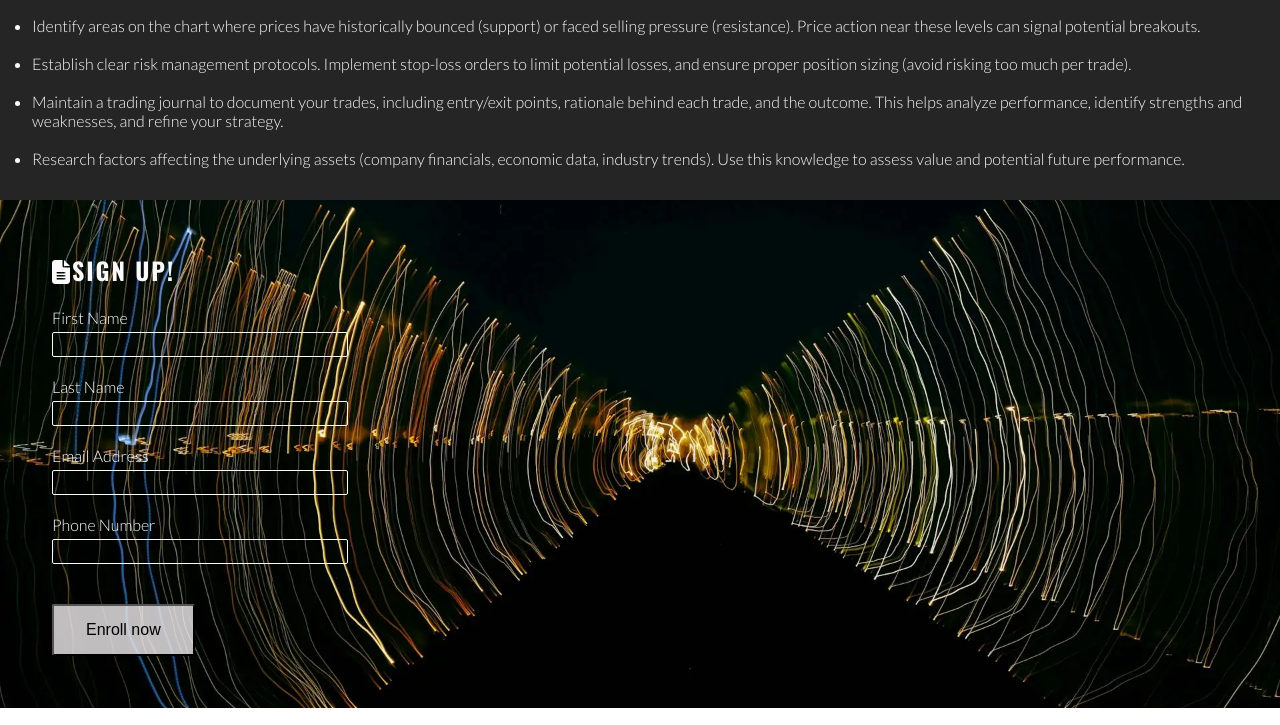
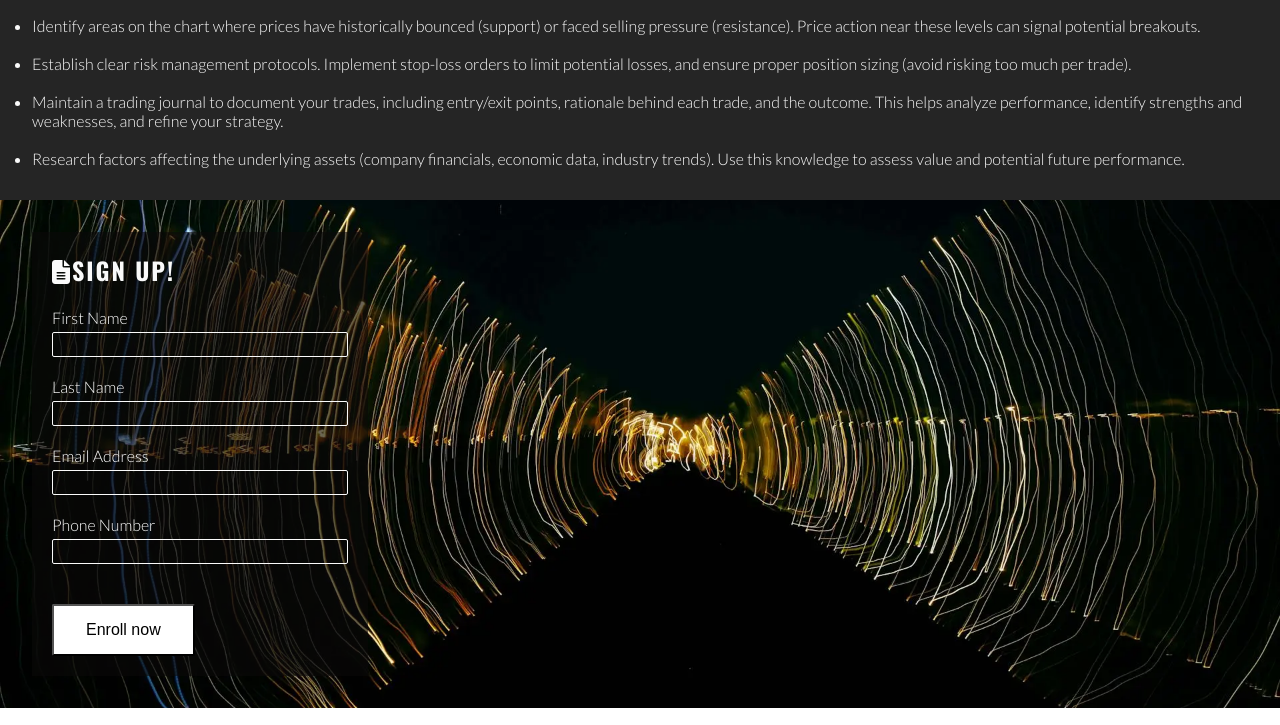
Before and after one commit to AndreaSaggiomo/CryptoSurge, a plain HTML site: page index.html in a window 1280 px wide. Shown: the part 1004-1729 px from the top of the page. Drawn offline with nearby package versions, Linux system fonts and the light colour scheme.

Commit message:
add background color to the singup form to help the visibility

```diff
--- a/assets/css/style.css
+++ b/assets/css/style.css
@@ -210,6 +210,7 @@ p {
 #signup-form {
     color: #ffffff;
     padding: 20px;
+    background-color: rgba(10, 9, 9, 0.6);
 }
 
 #signup-form>h2 {
@@ -236,7 +237,7 @@ p {
     border-radius: 2px;
     padding: 15px 32px;
     font-size: 100%;
-    background-color: rgba(241, 237, 239, 0.8);
+    background-color: white;
     color: black;
 }
 
```
